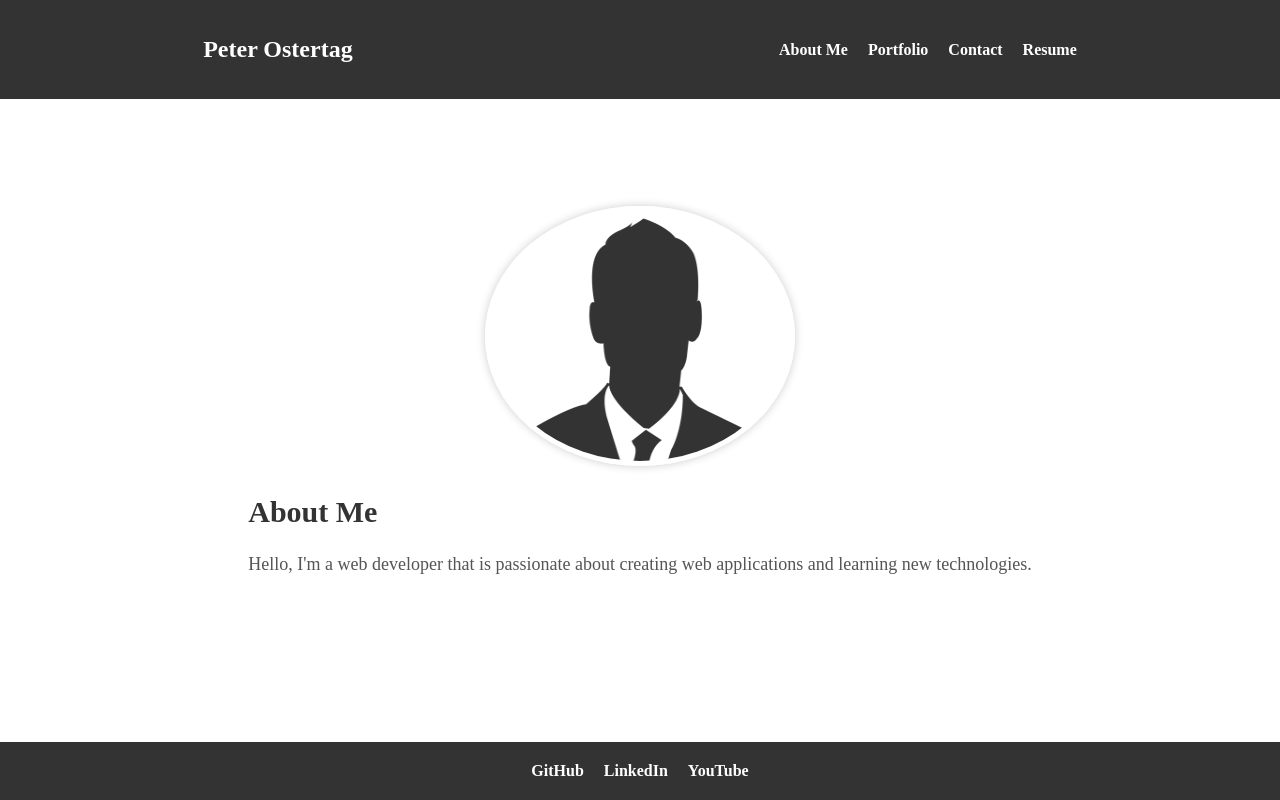
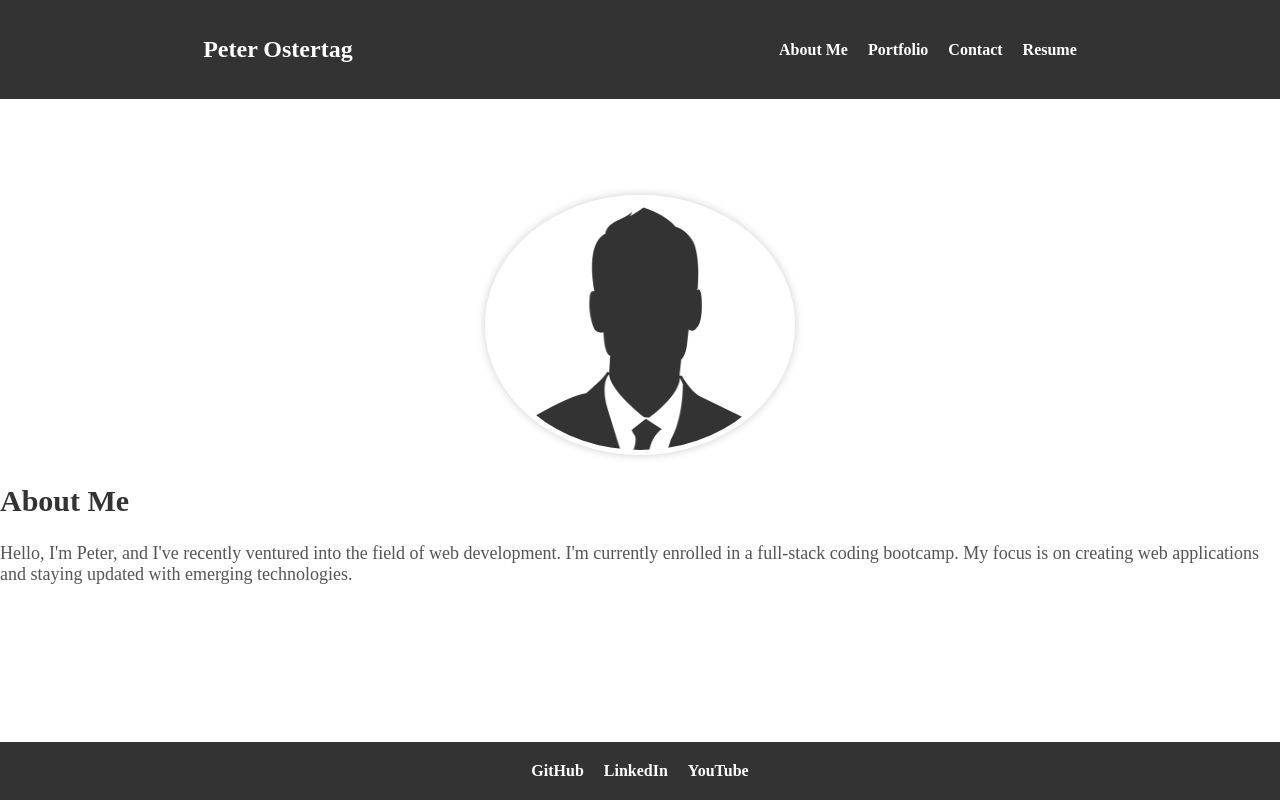
Before and after one commit to PeterOste/React-Portfolio, a React (Create React App) app: page / in a window 1280 px wide. Built offline with nearby package versions, Linux system fonts and the light colour scheme.

Commit message:
Update About Me text content

```diff
--- a/src/components/AboutMe.js
+++ b/src/components/AboutMe.js
@@ -15,7 +15,7 @@
           <div className="about-me-content">
             <h2>About Me</h2>
             <p>
-              Hello, I'm a web developer that is passionate about creating web applications and learning new technologies.
+            Hello, I'm Peter, and I've recently ventured into the field of web development. I'm currently enrolled in a full-stack coding bootcamp. My focus is on creating web applications and staying updated with emerging technologies.
             </p>
           </div>
         </div>
```
